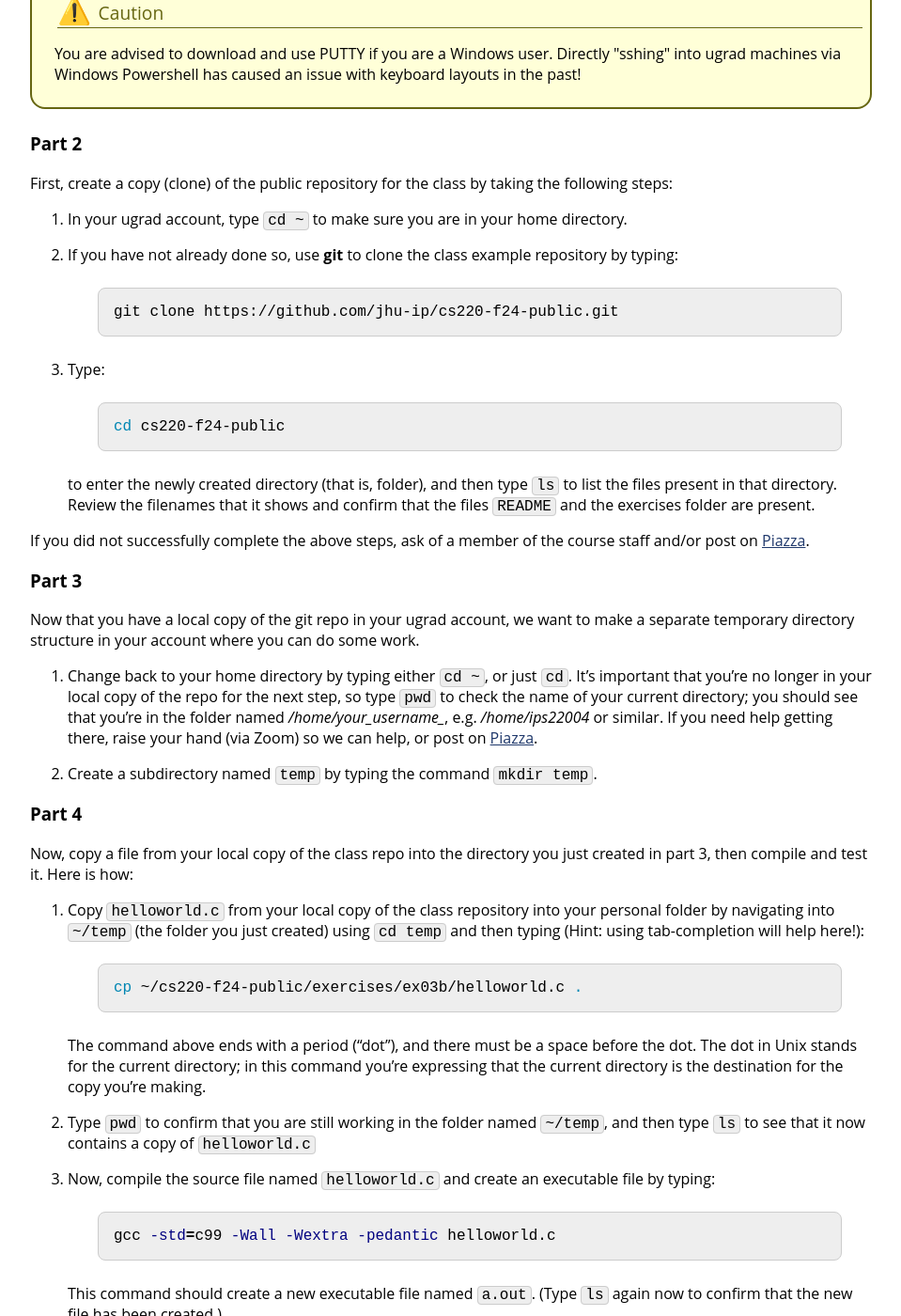
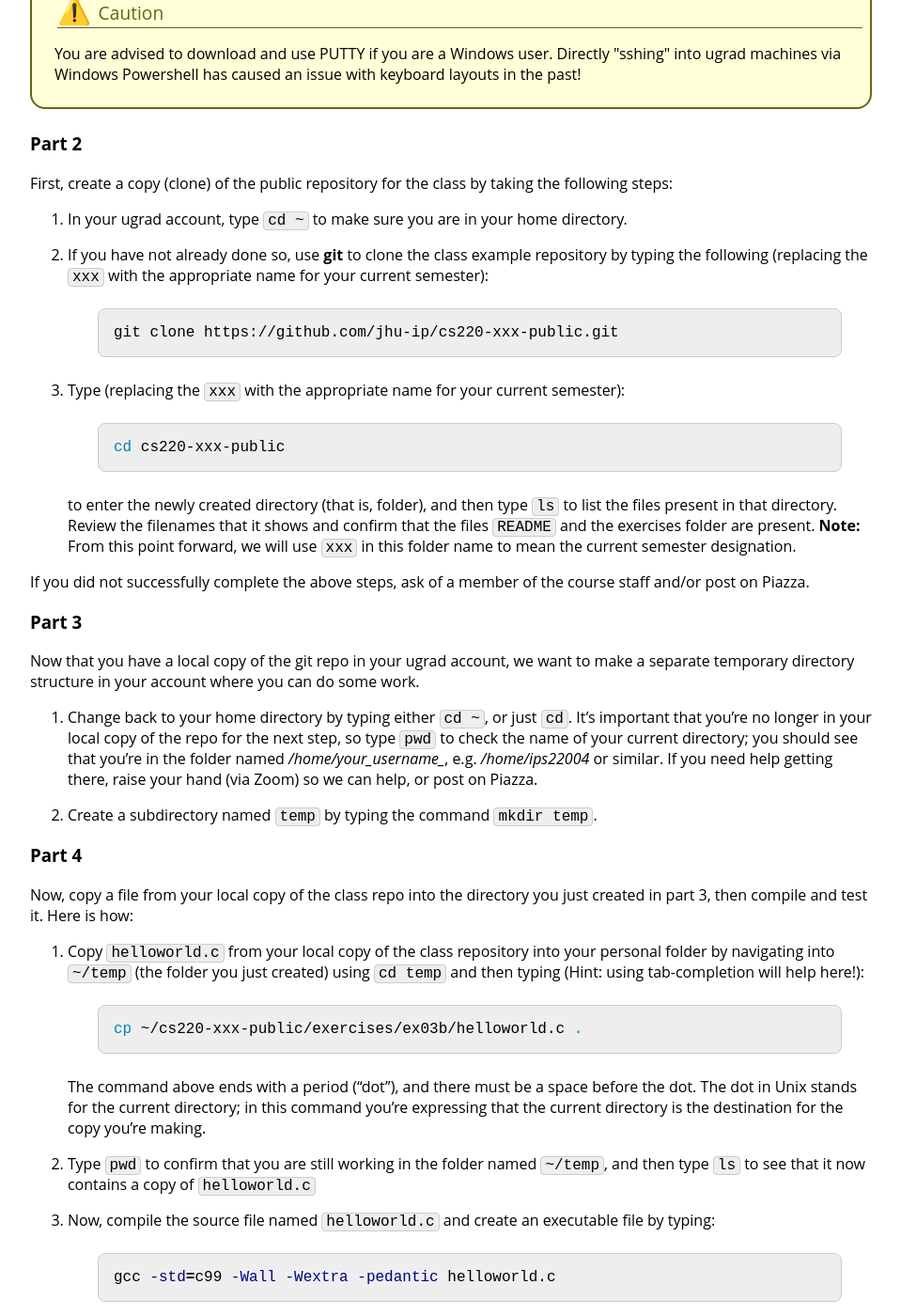
Before and after one commit to jhu-ip/cs220-f25, a Jekyll site: the page built from exercise/ex03b.md, in a window 1280 px wide and 1400 px high, scrolled down 1121 px. Shown: the whole window at 94% size, without its empty margins (160-1119 px from the left). Built offline with Jekyll 4.4.1, drawn with Linux system fonts in a browser that asks for light colours; some of the changed text lies outside the part shown.

Commit message:
edited ex03b.md instructions to be semester agnostic

````diff
--- a/exercise/ex03b.md
+++ b/exercise/ex03b.md
@@ -48,22 +48,22 @@ First, create a copy (clone) of the public repository for the class by taking th
 
 1.	In your ugrad account, type `cd ~` to make sure you are in your home directory.
 
-2.	If you have not already done so, use **git** to clone the class example repository by typing:
+2.	If you have not already done so, use **git** to clone the class example repository by typing the following (replacing the `xxx` with the appropriate name for your current semester):
 ```bash
-git clone https://github.com/jhu-ip/cs220-f24-public.git
+git clone https://github.com/jhu-ip/cs220-xxx-public.git
 ```
-3.	Type:
+3.	Type (replacing the `xxx` with the appropriate name for your current semester):
 ``` bash
-cd cs220-f24-public
+cd cs220-xxx-public
 ```
-to enter the newly created directory (that is, folder), and then type `ls` to list the files present in that directory.  Review the filenames that it shows and confirm that the files `README` and the exercises folder are present.
+to enter the newly created directory (that is, folder), and then type `ls` to list the files present in that directory.  Review the filenames that it shows and confirm that the files `README` and the exercises folder are present. **Note:** From this point forward, we will use `xxx` in this folder name to mean the current semester designation.
 
-If you did not successfully complete the above steps, ask of a member of the course staff and/or post on <a href="https://piazza.com/class/lxumtcm3y2n4i6" target="_blank">Piazza</a>.
+If you did not successfully complete the above steps, ask of a member of the course staff and/or post on Piazza.
 
 ### Part 3
 Now that you have a local copy of the git repo in your ugrad account, we want to make a separate temporary directory structure in your account where you can do some work.
 
-1.	Change back to your home directory by typing either `cd ~`, or just `cd`. It’s important that you’re no longer in your local copy of the repo for the next step, so type `pwd` to check the name of your current directory; you should see that you’re in the folder named */home/your\_username_*, e.g. */home/ips22004* or similar. If you need help getting there, raise your hand (via Zoom) so we can help, or post on <a href="https://piazza.com/class/lxumtcm3y2n4i6" target="_blank">Piazza</a>.
+1.	Change back to your home directory by typing either `cd ~`, or just `cd`. It’s important that you’re no longer in your local copy of the repo for the next step, so type `pwd` to check the name of your current directory; you should see that you’re in the folder named */home/your\_username_*, e.g. */home/ips22004* or similar. If you need help getting there, raise your hand (via Zoom) so we can help, or post on Piazza.
 
 2.	Create a subdirectory named `temp` by typing the command `mkdir temp`.
 
@@ -72,7 +72,7 @@ Now, copy a file from your local copy of the class repo into the directory you j
 
 1.	Copy `helloworld.c` from your local copy of the class repository into your personal folder by navigating into `~/temp` (the folder you just created) using `cd temp` and then typing (Hint: using tab-completion will help here!):
 ```bash
-cp ~/cs220-f24-public/exercises/ex03b/helloworld.c .
+cp ~/cs220-xxx-public/exercises/ex03b/helloworld.c .
 ```
 The command above ends with a period ("dot"), and there must be a space before the dot. The dot in Unix stands for the current directory; in this command you’re expressing that the current directory is the destination for the copy you’re making.
 
@@ -98,12 +98,12 @@ Note that the `cp` (that is, copy) command uses two arguments; the first is the
 ```bash
 gcc -std=c99 -Wall -Wextra -pedantic hello_me.c
 ```
-, then execute it by typing `./a.out`. Confirm that it behaves as you planned.  If it does not, go back and re-edit the file, re-compile it, and re-run it until you get it to work.
+Then execute it by typing `./a.out`. Confirm that it behaves as you planned.  If it does not, go back and re-edit the file, re-compile it, and re-run it until you get it to work.
 
 ### Part 5
 Wrap up the exercise by cleaning up your files, and logging out of the ugrad system, as follows:
 
-1.	While you do not want to remove or even modify the `cs220-f24-public` folder (that is, your copy of our public class repo), you will no longer need to keep the temporary directory named `temp` that we created today, or any of the files you put inside it.  To remove the `temp` directory, first navigate to your home directory (that is, the top-level folder in your account) by typing `cd ~` or simply `cd`.
+1.	While you do not want to remove or even modify the `cs220-xxx-public` folder (that is, your copy of our public class repo), you will no longer need to keep the temporary directory named `temp` that we created today, or any of the files you put inside it.  To remove the `temp` directory, first navigate to your home directory (that is, the top-level folder in your account) by typing `cd ~` or simply `cd`.
 
 2.	Once you are sure you are in the right folder, type `rm -r temp` to remove the `temp` folder and all of its contents. Note that `rm` is the remove command, and the extra `-r` flag indicates that you wish the remove command to be applied recursively, meaning to all subfolders within `temp`.  Be very careful when executing any `rm` command in Unix/Linux; there is no undo button if you make a mistake and delete important files! If you want to verify deletion before removing files, use the `-i` option with `rm`.
 	<div class='admonition danger'>
````
